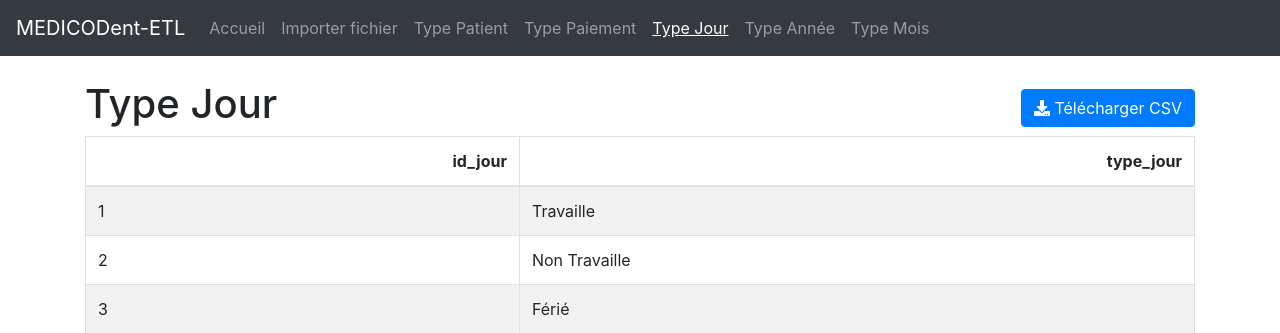
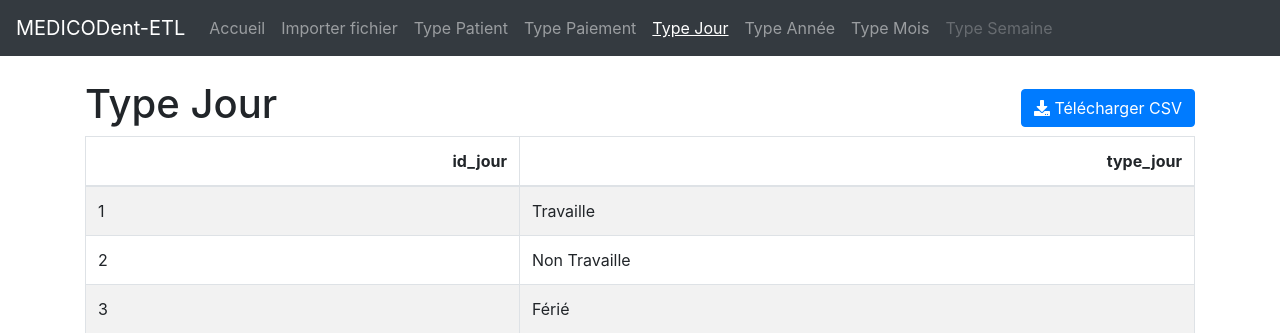
Before and after one commit to Ferdaousse24/MEDICODent-ETL, a Flask app: page /type_jour in a window 1280 px wide. Shown: the top 333 px of the page. Run offline with Flask 3, Linux system fonts and the light colour scheme; some libraries are stand-ins or nearby versions.

Commit message:
ajout de la fonctionnalité ETL pour Type Semaine

```diff
--- a/routes.py
+++ b/routes.py
@@ -2,7 +2,7 @@ from flask import Blueprint, render_template, request, redirect, url_for, flash,
 from werkzeug.utils import secure_filename
 import os
 from utils import (allowed_file, check_file_exists, generate_type_patient_csv, clear_tables, insert_csv_to_db, generate_type_paiement_csv, generate_type_jour_csv,
-generate_annee_csv, generate_mois_csv)
+generate_annee_csv, generate_mois_csv, generate_semaine_csv)
 import pandas as pd
 
 
@@ -15,12 +15,14 @@ def index():
     file_exists_type_jour = check_file_exists('bd_medical_table_type_jour.csv')
     file_exists_t_annee = check_file_exists('bd_medical_table_t_annee.csv')
     file_exists_t_mois=check_file_exists('bd_medical_table_t_mois.csv')
+    file_exists_t_semaine = check_file_exists('bd_medical_table_t_semaine.csv')
     return render_template('index.html',
                            file_exists_type_patient=file_exists_type_patient,
                            file_exists_type_paiement=file_exists_type_paiement,
                            file_exists_type_jour=file_exists_type_jour,
                            file_exists_t_annee=file_exists_t_annee,
-                           file_exists_t_mois=file_exists_t_mois)
+                           file_exists_t_mois=file_exists_t_mois,
+                           file_exists_t_semaine=file_exists_t_semaine)
 
 @main.route('/upload', methods=['GET', 'POST'])
 def upload_file():
@@ -49,6 +51,7 @@ def upload_file():
                 generate_type_jour_csv(current_app.config['UPLOAD_FOLDER_OUT'])
                 generate_annee_csv(filepath, current_app.config['UPLOAD_FOLDER_OUT'])
                 generate_mois_csv(current_app.config['UPLOAD_FOLDER_OUT'])
+                generate_semaine_csv(current_app.config['UPLOAD_FOLDER_OUT'])
 
                 # Vider les tables avant de charger les nouvelles données
                 clear_tables()
@@ -59,6 +62,7 @@ def upload_file():
                 insert_csv_to_db(os.path.join(current_app.config['UPLOAD_FOLDER_OUT'], 'bd_medical_table_type_jour.csv'), 'table_type_jour', column_mapping={'id_jour': 'id_t_jour'})
                 insert_csv_to_db(os.path.join(current_app.config['UPLOAD_FOLDER_OUT'], 'bd_medical_table_t_annee.csv'), 'table_t_annee')
                 insert_csv_to_db(os.path.join(current_app.config['UPLOAD_FOLDER_OUT'], 'bd_medical_table_t_mois.csv'), 'table_t_mois')
+                insert_csv_to_db(os.path.join(current_app.config['UPLOAD_FOLDER_OUT'], 'bd_medical_table_t_semaine.csv'), 'table_t_semaine')
 
                 # Message de réussite
                 flash('Fichiers téléchargés avec succès, CSV générés et données insérées dans la base de données')
@@ -77,12 +81,14 @@ def upload_file():
     file_exists_type_jour = check_file_exists('bd_medical_table_type_jour.csv')
     file_exists_t_annee = check_file_exists('bd_medical_table_t_annee.csv')
     file_exists_t_mois=check_file_exists('bd_medical_table_t_mois.csv')
+    file_exists_t_semaine = check_file_exists('bd_medical_table_t_semaine.csv')
     return render_template('upload.html',
                            file_exists_type_patient=file_exists_type_patient,
                            file_exists_type_paiement=file_exists_type_paiement,
                            file_exists_type_jour=file_exists_type_jour,
                            file_exists_t_annee=file_exists_t_annee,
-                           file_exists_t_mois=file_exists_t_mois)
+                           file_exists_t_mois=file_exists_t_mois,
+                           file_exists_t_semaine=file_exists_t_semaine)
 
 @main.route('/download/<filename>')
 def download_file(filename):
@@ -167,3 +173,20 @@ def type_mois():
     except Exception as e:
         flash(f'Une erreur est survenue: {e}', 'danger')
         return redirect(url_for('main.index'))
+
+@main.route('/type_semaine')
+def type_semaine():
+    try:
+        csv_path = os.path.join(current_app.config['UPLOAD_FOLDER_OUT'], 'bd_medical_table_t_semaine.csv')
+        df = pd.read_csv(csv_path, sep=';', quotechar='"')
+        table_html = df.to_html(classes='table table-striped table-bordered', index=False)
+        return render_template('type_semaine.html', table=table_html,
+                               file_exists_type_patient=check_file_exists('bd_medical_table_type_patient.csv'),
+                               file_exists_type_paiement=check_file_exists('bd_medical_table_type_paiement.csv'),
+                               file_exists_type_jour=check_file_exists('bd_medical_table_type_jour.csv'),
+                               file_exists_t_annee=check_file_exists('bd_medical_table_t_annee.csv'),
+                               file_exists_t_mois=check_file_exists('bd_medical_table_t_mois.csv'),
+                               file_exists_t_semaine=True)
+    except Exception as e:
+        flash(f'Une erreur est survenue: {e}', 'danger')
+        return redirect(url_for('main.index'))
--- a/templates/base.html
+++ b/templates/base.html
@@ -56,6 +56,9 @@
           <li class="nav-item">
             <a class="nav-link {% if request.path == '/type_mois' %}active{% endif %} {% if not file_exists_t_mois %}disabled{% endif %}" href="{% if file_exists_t_mois %}{{ url_for('main.type_mois') }}{% else %}#{% endif %}">Type Mois</a>
           </li>
+          <li class="nav-item">
+            <a class="nav-link {% if request.path == '/type_semaine' %}active{% endif %} {% if not file_exists_t_semaine %}disabled{% endif %}" href="{% if file_exists_t_semaine %}{{ url_for('main.type_semaine') }}{% else %}#{% endif %}">Type Semaine</a>
+          </li>
         </ul>
       </div>
     </nav>
--- a/utils.py
+++ b/utils.py
@@ -113,3 +113,22 @@ def generate_mois_csv(output_dir):
     df_mois = pd.DataFrame(data_mois)
     output_csv_mois = os.path.join(output_dir, 'bd_medical_table_t_mois.csv')
     df_mois.to_csv(output_csv_mois, index=False, sep=';', quotechar='"', quoting=1)
+
+def generate_semaine_csv(output_dir):
+    df_annee = pd.read_csv(os.path.join(output_dir, 'bd_medical_table_t_annee.csv'), sep=';', quotechar='"')
+    data_semaine = {
+        'id_S': [],
+        'semaine': [],
+        'id_A': []
+    }
+    id_S = 1
+    for i, year in enumerate(df_annee['id_A']):
+        for week in range(1, 53):
+            data_semaine['id_S'].append(id_S)
+            data_semaine['semaine'].append(week)
+            data_semaine['id_A'].append(year)
+            id_S += 1
+
+    df_semaine = pd.DataFrame(data_semaine)
+    output_csv_semaine = os.path.join(output_dir, 'bd_medical_table_t_semaine.csv')
+    df_semaine.to_csv(output_csv_semaine, index=False, sep=';', quotechar='"', quoting=1)
```
Also changed, not shown: sql/medicodentetl.sql (+23 -15 lines), templates/type_semaine.html (added, +13 -0 lines), uploads/out/bd_medical_table_t_semaine.csv (added).
